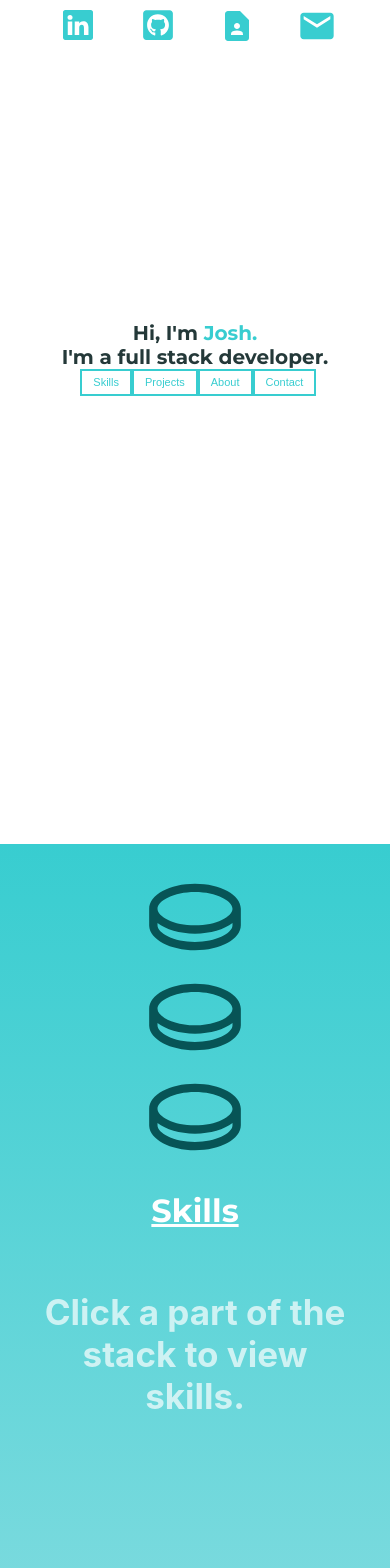
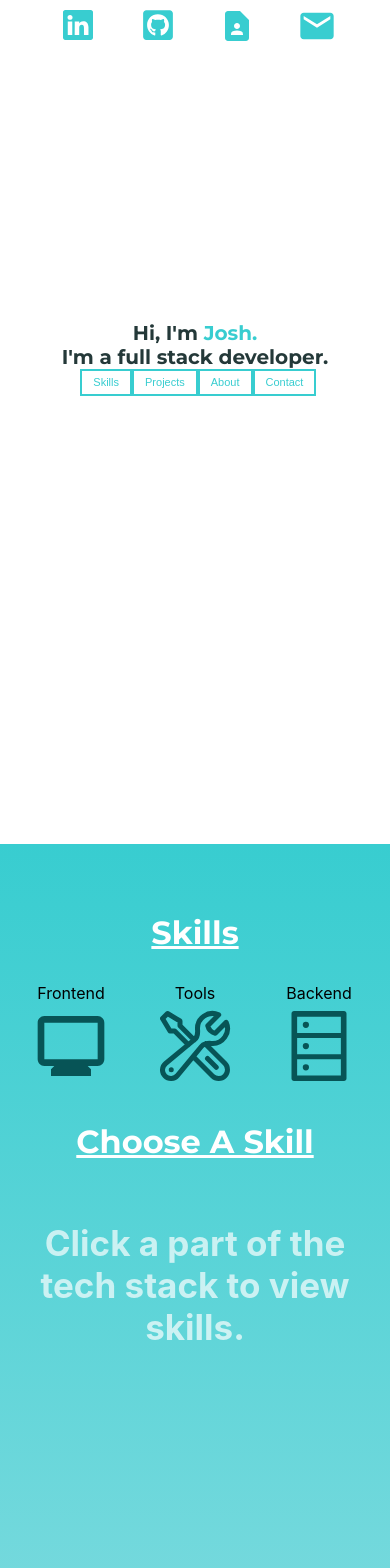
Before and after one commit to JoshBergman/Portfolio-v2, a React (Create React App) app: page / in a window 390 px wide. Shown: the top 1568 px of the page. Built offline with nearby package versions, Linux system fonts and the light colour scheme.

Commit message:
Updated resume, skills are okay could be redesigned tho

```diff
--- a/src/Components/Sections/Skills.module.css
+++ b/src/Components/Sections/Skills.module.css
@@ -1,27 +1,28 @@
 .skillsContainer {
-    height: fit-content;
-    padding-top: 20px;
-    padding-bottom: 46px;
-    width: 100%;
     background-image: linear-gradient(rgb(56, 205, 208), rgb(132, 220, 224));
-
-    display: flex;
-    justify-content: space-evenly;
-    flex-wrap: wrap;
+    max-width: 100vw;
+    padding-top: 5vh;
+    padding-bottom: 5vh;
 }
 
 .optionsDiv {
-    width: 45%;
-    min-width: 400px;
+    width: clamp(260px, 35vw, 800px);
+    margin: 0 auto;
 
     display: flex;
-    flex-wrap: wrap;
-    flex-direction: column;
+    flex-direction: row;
+    justify-content: space-evenly;
+    flex-wrap: nowrap;
 }
 
 .rightSideContainer {
-    width: 45%;
-    height: fit-content;
+    width: clamp(400px, 50vw, 500px);
+    margin: 0 auto;
+    margin-top: 10vh;
+    margin-bottom: 10vh;
+
+
+    transition: all 100ms ease-in-out;
 }
 
 .techDiv {
@@ -36,14 +37,6 @@
     justify-content: space-around;
 }
 
-.skillsTitle {
-    color: white;
-    text-decoration: underline;
-    font-size: xx-large;
-    font-family: Montserrat, sans-serif;
-    text-align: center;
-}
-
 .instructions {
     font-size: 35px;
     font-weight: bold;
@@ -51,13 +44,23 @@
     color: rgba(255, 255, 255, 0.684);
 }
 
+.title {
+    color: white;
+    font-size: xx-large;
+    text-decoration: underline;
+    text-align: center;
+    font-family: Montserrat, sans-serif;
+}
+
 @media (max-width: 860px) {
     .skillsContainer {
         flex-direction: column;
+        height: 100vh;
     }
     .optionsDiv {
         margin: 0 auto;
-        min-width: 4px;
+        width: 100%;
+        overflow: hidden;
     }
     .rightSideContainer {
         width: 100%;
--- a/src/Components/Sections/Skills.tsx
+++ b/src/Components/Sections/Skills.tsx
@@ -6,57 +6,52 @@ import FrontendBlips from '../SkillsUI/FrontendBlips';
 import ToolsBlips from '../SkillsUI/ToolsBlips';
 import BackendBlips from '../SkillsUI/BackendBlips';
 
+//button icons
+import { MdMonitor } from 'react-icons/md';
+import { HiOutlineWrenchScrewdriver } from 'react-icons/hi2';
+import { AiOutlineDatabase } from 'react-icons/ai';
+
+
 export default function Skills() {
-  const [showingFrontend, setShowingFrontend] = useState(false);
-  const [showingTools, setShowingTools] = useState(false);
-  const [showingBackend, setShowingBackend] = useState(false);
-  const [currTitle, setCurrTitle] = useState("Skills");
+  const [currSkill, setCurrSkill] = useState("Choose A Skill");
+  const [currOpacity, setCurrOpacity] = useState(1);
 
-  const resetStates = () => {
-    setShowingFrontend(false);
-    setShowingTools(false);
-    setShowingBackend(false);
+  const TechClickHandler = (thisSkill: string) => {
+    setCurrOpacity(0);
+    setTimeout(() => {
+      setCurrSkill(thisSkill)
+      setTimeout(() => setCurrOpacity(1), 100)
+    }, 100
+  );
   };
 
-  const FrontendClickHandler = () => {
-    resetStates();
-    setCurrTitle("Frontend");
-    setShowingFrontend(true);
-  };
-
-  const ToolsClickHandler = () => {
-    resetStates();
-    setCurrTitle("Tools");
-    setShowingTools(true);
-  };
-
-  const BackendClickHandler = () => {
-    resetStates();
-    setCurrTitle("Backend");
-    setShowingBackend(true);
+  const fadeStyle = {
+    opacity: currOpacity
   };
 
   const getContent = () => {
-    if(showingFrontend){
-      return <FrontendBlips />
-    } else if (showingTools) {
-      return <ToolsBlips />
-    } else if (showingBackend) {
-      return <BackendBlips />
-    } else {
-      return <p className={styles.instructions}>Click a part of the stack to view skills.</p>
+    switch (currSkill){
+    case "Frontend":
+      return <FrontendBlips />;
+    case "Tools":
+      return <ToolsBlips />;
+    case "Backend":
+     return <BackendBlips />;
+    default:
+      return <p className={styles.instructions}>Click a part of the tech stack to view skills.</p>;
     }
   };
 
   return (
     <div id="skills" className={styles.skillsContainer}>
+      <h2 className={styles.title}>Skills</h2>
       <div className={styles.optionsDiv}>
-        <DiscButton onClick={FrontendClickHandler} />
-        <DiscButton onClick={ToolsClickHandler} />
-        <DiscButton onClick={BackendClickHandler} />
+        <DiscButton label={"Frontend"} Icon={MdMonitor} onClick={() => TechClickHandler("Frontend")} />
+        <DiscButton label={"Tools"} Icon={HiOutlineWrenchScrewdriver} onClick={() => TechClickHandler("Tools")} />
+        <DiscButton label={"Backend"} Icon={AiOutlineDatabase} onClick={() => TechClickHandler("Backend")} />
       </div>
-      <div className={styles.rightSideContainer}>
-        <h2 className={styles.skillsTitle}>{currTitle}</h2>
+      <div className={styles.rightSideContainer} style={fadeStyle}>
+        <h2 className={styles.title}>{currSkill}</h2>
         <div className={styles.techDiv}>
           {getContent()}
         </div>
--- a/src/Components/SkillsUI/DiscButton.module.css
+++ b/src/Components/SkillsUI/DiscButton.module.css
@@ -1,58 +1,44 @@
+.btnCard {
+    margin: 5px;
+}
+
+.icon {
+    display: block;
+    font-size: 120px;
+}
+
 .btn {
     background-color: transparent;
     border-color: transparent;
-    width: fit-content;
-    height: 150px;
-
     margin: 0 auto;
-
     color: rgb(7, 84, 86);
-    font-size: 200px;
-    transition: all 0.1s ease-in-out;
-}
-
-.icon {
-    margin: 0;
+    transition: all 80ms ease-in-out;
 }
 
 .btn:focus {
-    color: white;
+    color: rgb(0, 0, 0);
 }
 
 .btn:hover {
-    font-size: 215px;
+    transform: translate(2px, 2px);
+    cursor: pointer;
+    color: rgb(239, 239, 239);
 }
 
-@media (max-width: 1200px) {
-    .btn {
-        font-size: 170px;
-    }
-
-    .btn:hover,
-    .btn:focus {
-        font-size: 180px;
-    }
+.btnLabel {
+    display: block;
+    text-align: center;
 }
 
 @media (max-width: 860px) {
-    .btn {
-        font-size: 150px;
+    .icon {
+        font-size: 80px;
     }
-
-    .btn:hover,
-    .btn:focus {
-        font-size: 160px;
+    .btn:hover {
+        transform: translate(0, 0);
     }
 }
 
 @media (max-width: 600px) {
-    .btn {
-        font-size: 100px;
-        height: 100px;
-    }
 
-    .btn:focus,
-    .btn:hover {
-        font-size: 110px;
-    }
 }
--- a/src/Components/SkillsUI/DiscButton.tsx
+++ b/src/Components/SkillsUI/DiscButton.tsx
@@ -1,16 +1,22 @@
 import React from 'react';
 
 import styles from './DiscButton.module.css';
-import { RiCoinLine } from 'react-icons/ri';
 
 interface DiscButtonProps {
     onClick: () => void;
+    Icon: any;
+    label: string;
 }
 
-export default function DiscButton({onClick}:DiscButtonProps) {
+export default function DiscButton({onClick, Icon, label}: DiscButtonProps) {
   return (
+    <React.Fragment>
+    <div className={styles.btnCard}>
+    <label className={styles.btnLabel}>{label}</label>
     <button onClick={onClick} className={styles.btn}>
-      <RiCoinLine className={styles.icon} />
-    </button>
-  )
+        <Icon className={styles.icon} />
+      </button>
+    </div>
+    </React.Fragment>
+  );
 }
--- a/src/Components/SkillsUI/Tech.module.css
+++ b/src/Components/SkillsUI/Tech.module.css
@@ -1,10 +1,10 @@
 .img {
-    width: 70px;
+    height: 80px;
 }
 
 .blipDiv {
     display: inline-block;
-    height: fit-content;
+    height: 100px;
     width: fit-content;
 
     margin: 22px;
```
Also changed, not shown: src/Components/SkillsUI/Logos/Jest.png, 1 other file (tests, documents, lock files or other folders).
